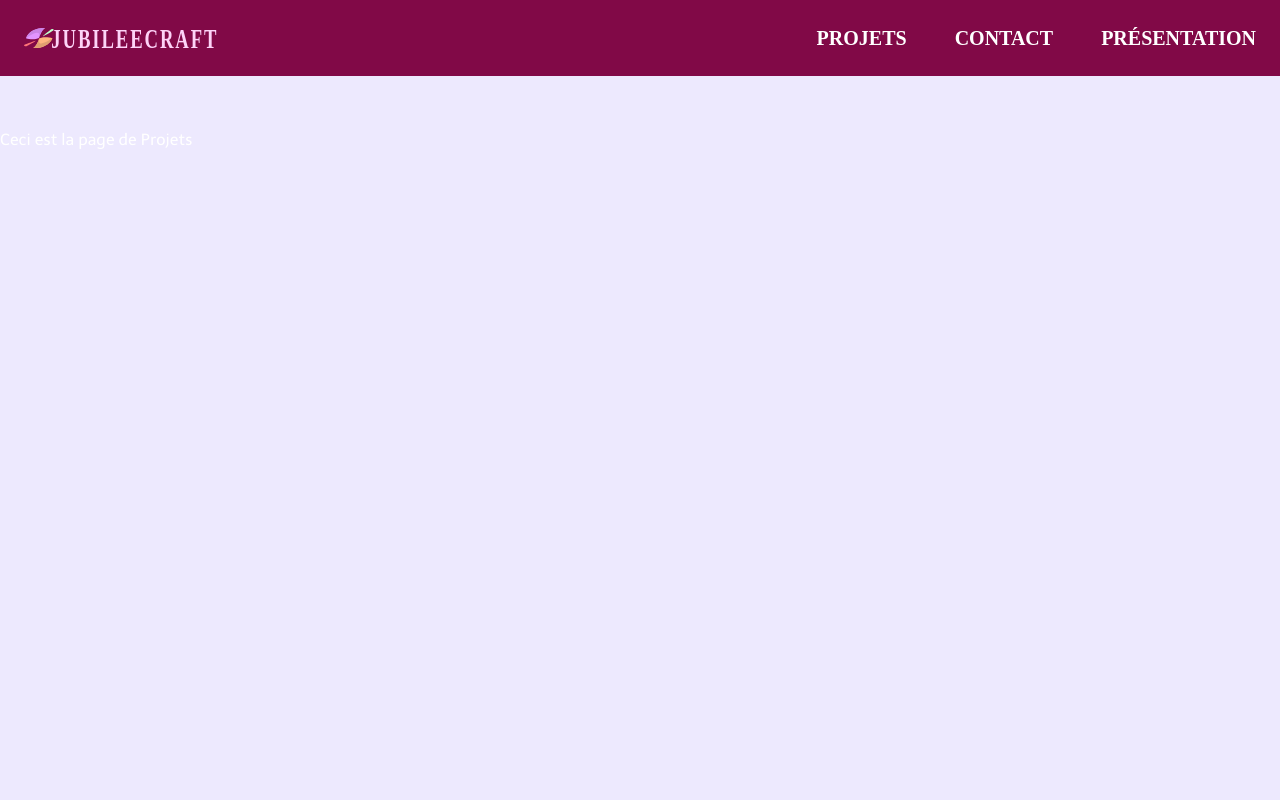
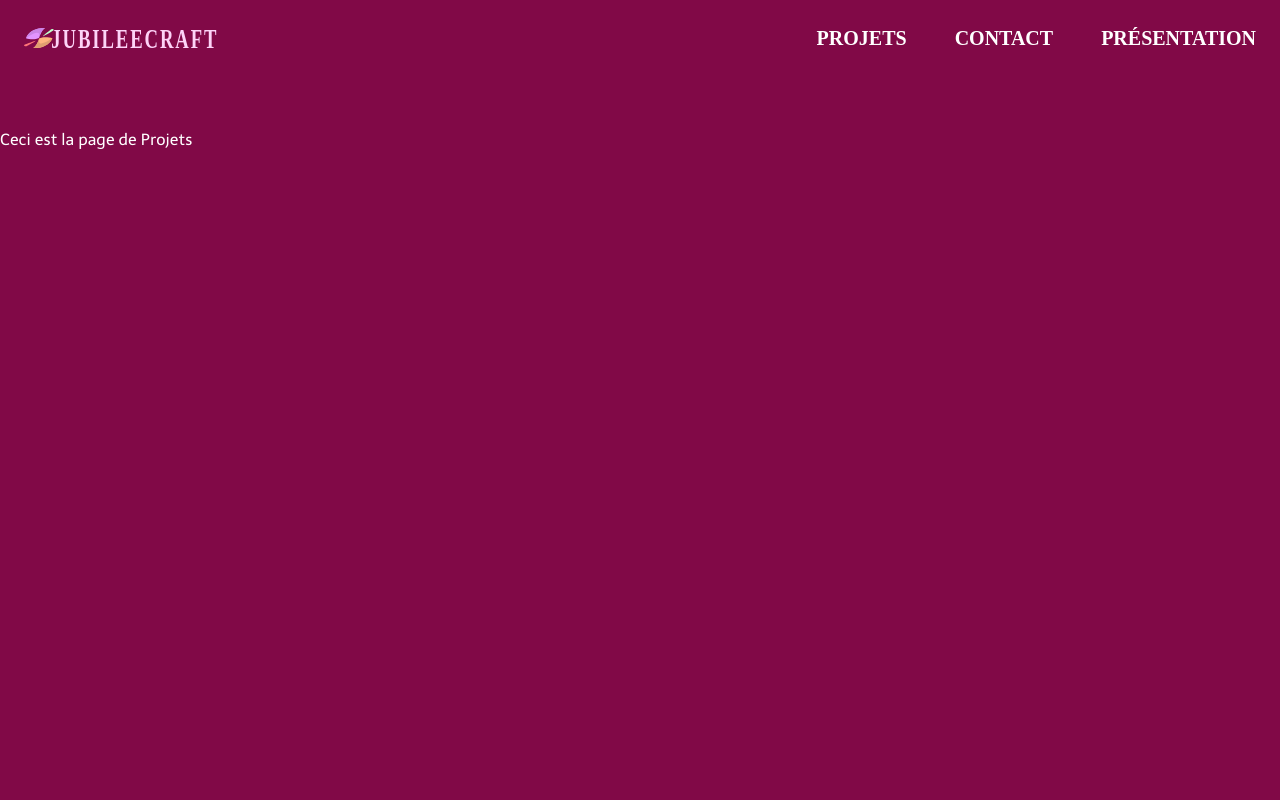
Before and after one commit to KevinKuch/agence-jubicraft, a Next.js app: page /projets in a window 1280 px wide. Shown: the top 800 px of the page. Built offline with nearby package versions, Linux system fonts and the light colour scheme; a web font is replaced by a local one.

Commit message:
fix link home logo

```diff
--- a/app/components/navbar.tsx
+++ b/app/components/navbar.tsx
@@ -37,7 +37,9 @@
 			<header>
 				<NavMenu toggle={menuClicked}/>
 				<nav className="z-50 bg-background fixed top-0 flex items-center w-full p-6">
-					<Logo />
+					<Link href="/">
+						<Logo />
+					</Link>
 					<div className="justify-end w-full flex items-center gap-x-2 sm:hidden">
 						<div className={`${styles.menuIcon}`}>
 							<span onClick={handleNavOpen} className='cursor-pointer border-2 border-[#613870] rounded-full p-[0.2rem] px-4 z-100'>
--- a/app/contact/page.tsx
+++ b/app/contact/page.tsx
@@ -1,6 +1,6 @@
 export default function ContactPage(){
 	return (
-		<div>
+		<div className="h-screen w-full pt-[8rem]">
 			<h1>Ceci est la page de Contact</h1>
 		</div>
 	 );
--- a/app/presentation/page.tsx
+++ b/app/presentation/page.tsx
@@ -1,6 +1,6 @@
 const Oral = () => {
 	return (
-		<div>
+		<div className="h-screen w-full pt-[8rem]">
 			<h1>Ceci est la page de Présentation oral</h1>
 		</div>
 	 );
--- a/app/projets/page.tsx
+++ b/app/projets/page.tsx
@@ -1,6 +1,6 @@
 export default function Projets() {
 	return (
-		<section className="h-screen w-full pt-[8rem] bg-violet-100">
+		<section className="h-screen w-full pt-[8rem]">
 			<h1>Ceci est la page de Projets</h1>
 		</section>
 	 );
```
